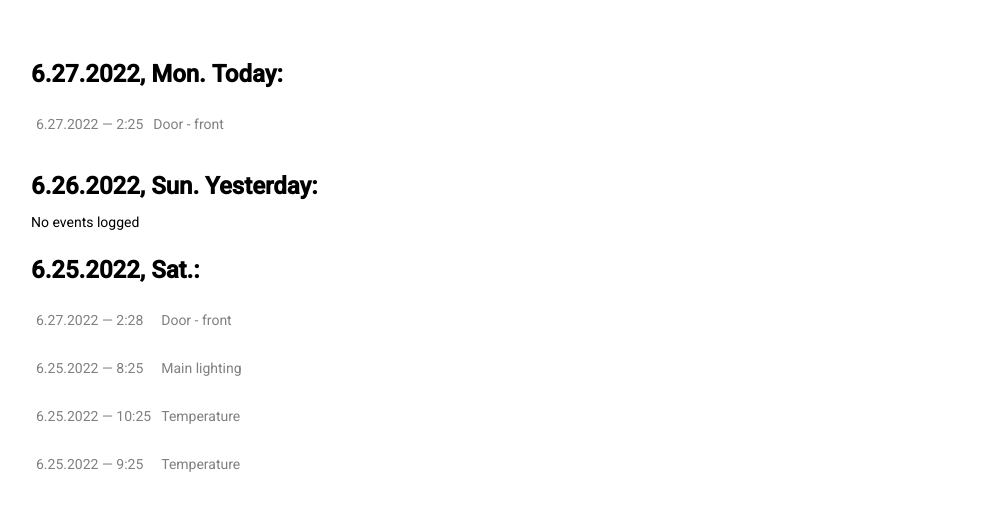
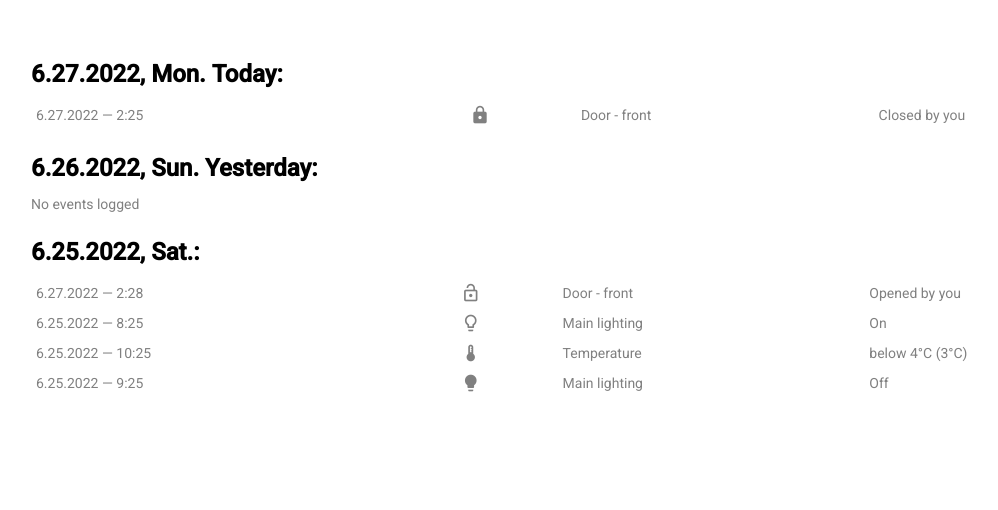
Before and after one commit to ElenaMazyrina/i-challenge, an Angular app: page / in a window 1280 px wide. Shown: the top 510 px of the page, without its empty margins (9-1007 px from the left). Built offline with nearby package versions, Linux system fonts and the light colour scheme.

Commit message:
feat: add icons logic

```diff
--- a/src/app/app.module.ts
+++ b/src/app/app.module.ts
@@ -10,6 +10,8 @@ import { LogDataMapperService } from './log-data-mapper.service';
 import { LogItemComponent } from './log-item/log-item.component';
 import { LogItemDataTableComponent } from './log-item-data-table/log-item-data-table.component';
 import { MatTableModule } from '@angular/material/table';
+import { MatIconModule } from '@angular/material/icon';
+import { LogItemIconComponent } from './log-item-icon/log-item-icon.component';
 
 @NgModule({
     declarations: [
@@ -18,12 +20,14 @@ import { MatTableModule } from '@angular/material/table';
         LogComponent,
         LogItemComponent,
         LogItemDataTableComponent,
+        LogItemIconComponent,
     ],
     imports: [
         BrowserModule,
         NoopAnimationsModule,
         ReactiveFormsModule,
         MatTableModule,
+        MatIconModule,
     ],
     providers: [
         DataService,
--- a/src/app/data.service.ts
+++ b/src/app/data.service.ts
@@ -32,9 +32,9 @@ export class DataService {
                     {
                         timeStamp: '2022-06-27T14:28:48+00:00',
                         title: 'Door - front',
-                        description: 'Closed by you',
+                        description: 'Opened by you',
                         type: LogEntityType.Door,
-                        state: DoorState.Closed,
+                        state: DoorState.Opened,
                     },
                     {
                         timeStamp: '2022-06-25T20:25:48+00:00',
@@ -47,13 +47,14 @@ export class DataService {
                         timeStamp: '2022-06-25T10:25:48+00:00',
                         title: 'Temperature',
                         description: 'below 4°C (3°C)',
-                        type: LogEntityType.Door,
+                        type: LogEntityType.Temperature,
                     },
                     {
                         timeStamp: '2022-06-25T09:25:48+00:00',
-                        title: 'Temperature',
-                        description: 'below 4°C (3°C)',
-                        type: LogEntityType.Door,
+                        title: 'Main lighting',
+                        description: 'Off',
+                        type: LogEntityType.Lighting,
+                        state: LightingState.Off,
                     }
                 ],
             },
--- /dev/null
+++ b/src/app/interfaces/log-icons.ts
@@ -0,0 +1,7 @@
+export enum LogIcons {
+    Lock = 'lock',
+    LockOpen = 'lock_open',
+    Thermostat = 'thermostat',
+    Lightbulb = 'lightbulb',
+    LightbulbOutline = 'lightbulb_outline'
+}
--- a/src/app/log-item-data-table/log-item-data-table.component.html
+++ b/src/app/log-item-data-table/log-item-data-table.component.html
@@ -1,9 +1,15 @@
-<table mat-table [dataSource]="data" class="mapp-item-data-table">
+<table mat-table [dataSource]="data" class="app-item-data-table">
     <ng-container matColumnDef="timeStamp">
         <th mat-header-cell *matHeaderCellDef>timeStamp</th>
         <td mat-cell *matCellDef="let element"> {{ element.timeStamp | date : 'M.d.yyyy — h:mm' }} </td>
     </ng-container>
 
+    <ng-container matColumnDef="icon">
+        <th mat-header-cell *matHeaderCellDef>icon</th>
+        <td mat-cell *matCellDef="let element">
+            <app-log-item-icon [data]="element"></app-log-item-icon>
+        </td>
+    </ng-container>
 
     <ng-container matColumnDef="title">
         <th mat-header-cell *matHeaderCellDef>title</th>
--- a/src/app/log-item-data-table/log-item-data-table.component.scss
+++ b/src/app/log-item-data-table/log-item-data-table.component.scss
@@ -7,9 +7,12 @@
 .mat-table {
     background-color: transparent;
 }
+.mat-row {
+    height: 30px;
+}
 
 .mat-row .mat-cell {
-    padding: 2px 5px;
+    padding: 0 5px;
     border-bottom: 1px solid transparent;
     border-top: 1px solid transparent;
     cursor: pointer;
--- a/src/app/log-item-data-table/log-item-data-table.component.ts
+++ b/src/app/log-item-data-table/log-item-data-table.component.ts
@@ -8,7 +8,7 @@ import { ILogData } from '../interfaces/i-log-data';
 })
 export class LogItemDataTableComponent implements OnInit {
     @Input() data: ILogData[];
-    public displayedColumns: string[] = ['timeStamp', 'title'];
+    public displayedColumns: string[] = ['timeStamp', 'icon', 'title', 'description'];
 
     constructor() {
     }
--- /dev/null
+++ b/src/app/log-item-icon/log-item-icon.component.html
@@ -0,0 +1,3 @@
+<ng-container *ngIf="icon">
+    <mat-icon aria-label="Example home icon" class="app-item-icon">{{ icon }}</mat-icon>
+</ng-container>
--- /dev/null
+++ b/src/app/log-item-icon/log-item-icon.component.scss
@@ -0,0 +1,8 @@
+@import '../../assets/styles';
+
+.app-item-icon {
+    width: $log-icon-size;
+    height: $log-icon-size;
+    font-size: $log-icon-size;
+    display: flex;
+}
--- /dev/null
+++ b/src/app/log-item-icon/log-item-icon.component.ts
@@ -0,0 +1,39 @@
+import { Component, Input, OnInit } from '@angular/core';
+import { ILogData } from '../interfaces/i-log-data';
+import { LogEntityType } from '../interfaces/log-entity-type';
+import { DoorState } from '../interfaces/door-state';
+import { LogIcons } from '../interfaces/log-icons';
+import { LightingState } from '../interfaces/lighting-state';
+
+@Component({
+    selector: 'app-log-item-icon',
+    templateUrl: './log-item-icon.component.html',
+    styleUrls: ['./log-item-icon.component.scss']
+})
+export class LogItemIconComponent {
+    @Input() data: ILogData;
+
+    public get icon(): string | null {
+        if (this.data.type === LogEntityType.Door && this.data.state === DoorState.Closed) {
+            return LogIcons.Lock;
+        }
+
+        if (this.data.type === LogEntityType.Door && this.data.state === DoorState.Opened) {
+            return LogIcons.LockOpen;
+        }
+
+        if (this.data.type === LogEntityType.Lighting && this.data.state === LightingState.Off) {
+            return LogIcons.Lightbulb;
+        }
+
+        if (this.data.type === LogEntityType.Lighting && this.data.state === LightingState.On) {
+            return LogIcons.LightbulbOutline;
+        }
+
+        if (this.data.type === LogEntityType.Temperature) {
+            return LogIcons.Thermostat;
+        }
+
+        return null;
+    }
+}
--- a/src/app/log-item/log-item.component.html
+++ b/src/app/log-item/log-item.component.html
@@ -1,4 +1,4 @@
-<h3 class="app-log-item-title">
+<h3 class="app-log-item__title">
     <span>{{ item.date | date : 'M.d.yyyy, EE.' }}</span>
     <span *ngIf="titlePostfix">&nbsp;{{ titlePostfix }}</span>:
 </h3>
@@ -6,5 +6,5 @@
     <app-log-item-data-table [data]="item.data"></app-log-item-data-table>
 </ng-container>
 <ng-template #noDataTemplate>
-    <span class="app-log-item-title__no-data">No events logged</span>
+    <span class="app-log-item__no-data">No events logged</span>
 </ng-template>
--- a/src/app/log-item/log-item.component.scss
+++ b/src/app/log-item/log-item.component.scss
@@ -7,16 +7,12 @@
 
 .app-log-item {
     &__title {
-
+        font-size: 24px;
+        font-weight: bold;
+        margin-bottom: 12px;
     }
 
     &__no-data {
         color: $color-primary;
     }
 }
-
-.app-log-item-title {
-    font-size: 24px;
-    font-weight: bold;
-    margin-bottom: 12px;
-}
--- a/src/assets/styles.scss
+++ b/src/assets/styles.scss
@@ -1 +1,2 @@
 $color-primary: #808080FF;
+$log-icon-size: 20px;
```
